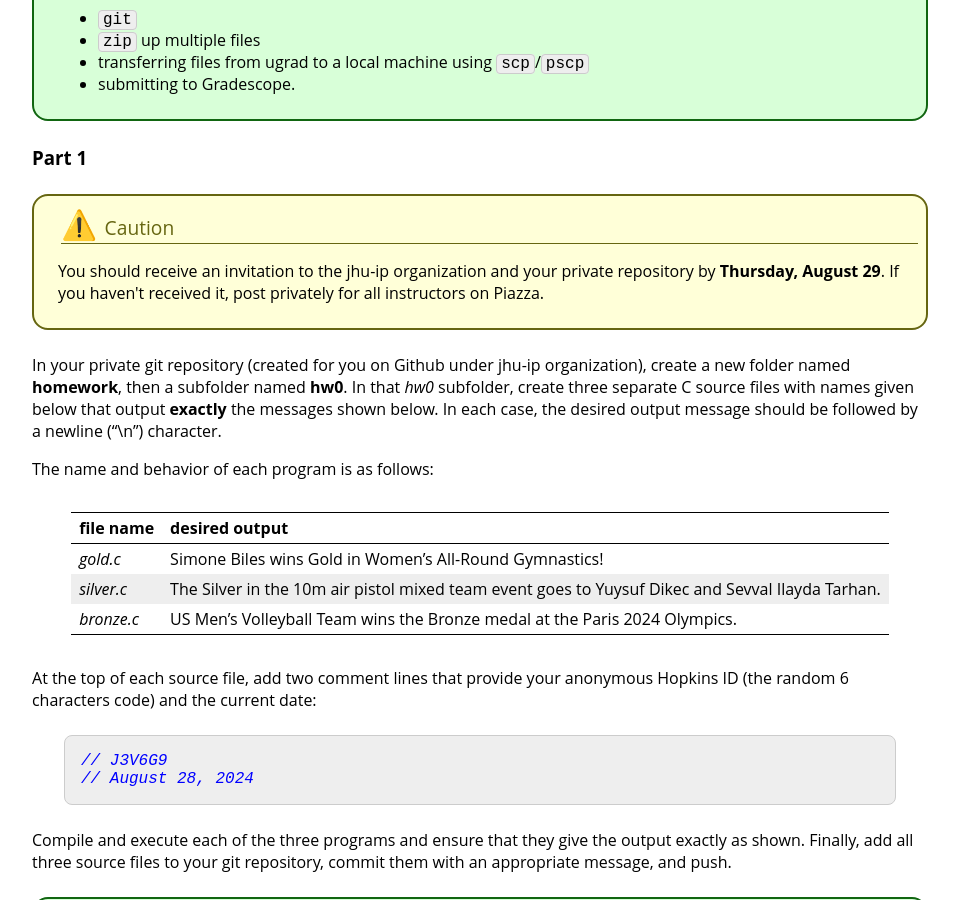
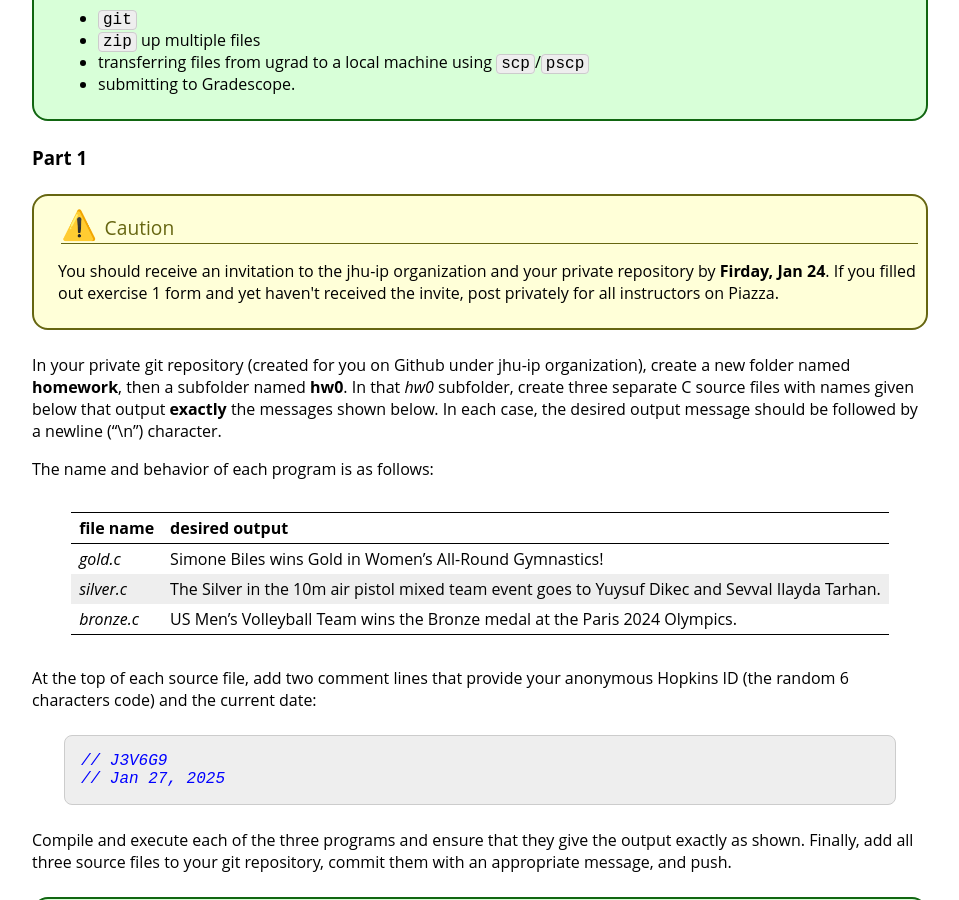
Before and after one commit to jhu-ip/cs220-sp25, a Jekyll site: the page built from assign/hw0.md, in a window 1280 px wide and 900 px high, scrolled down 582 px. Shown: the whole window, without its empty margins (160-1119 px from the left). Built offline with Jekyll 4.4.1, drawn with Linux system fonts in a browser that asks for light colours.

Commit message:
posted hw0

````diff
--- a/assign/hw0.md
+++ b/assign/hw0.md
@@ -41,7 +41,7 @@ import remarkMath from 'remark-math'
 <div class='admonition caution'>
 <div class='title'>Caution</div>
 <div class='content'>
-<p>You should receive an invitation to the jhu-ip organization and your private repository by <strong>Thursday, August 29</strong>. If you haven't received it, post privately for all instructors on Piazza.</p>
+<p>You should receive an invitation to the jhu-ip organization and your private repository by <strong>Firday, Jan 24</strong>. If you filled out exercise 1 form and yet haven't received the invite, post privately for all instructors on Piazza.</p>
 </div>
 </div>
 
@@ -59,7 +59,7 @@ At the top of each source file, add two comment lines that provide your anonymou
 
 ```c
 // J3V6G9
-// August 28, 2024
+// Jan 27, 2025
 ```
 
 Compile and execute each of the three programs and ensure that they give the output exactly as shown. Finally, add all three source files to your git repository, commit them with an appropriate message, and push.
````
